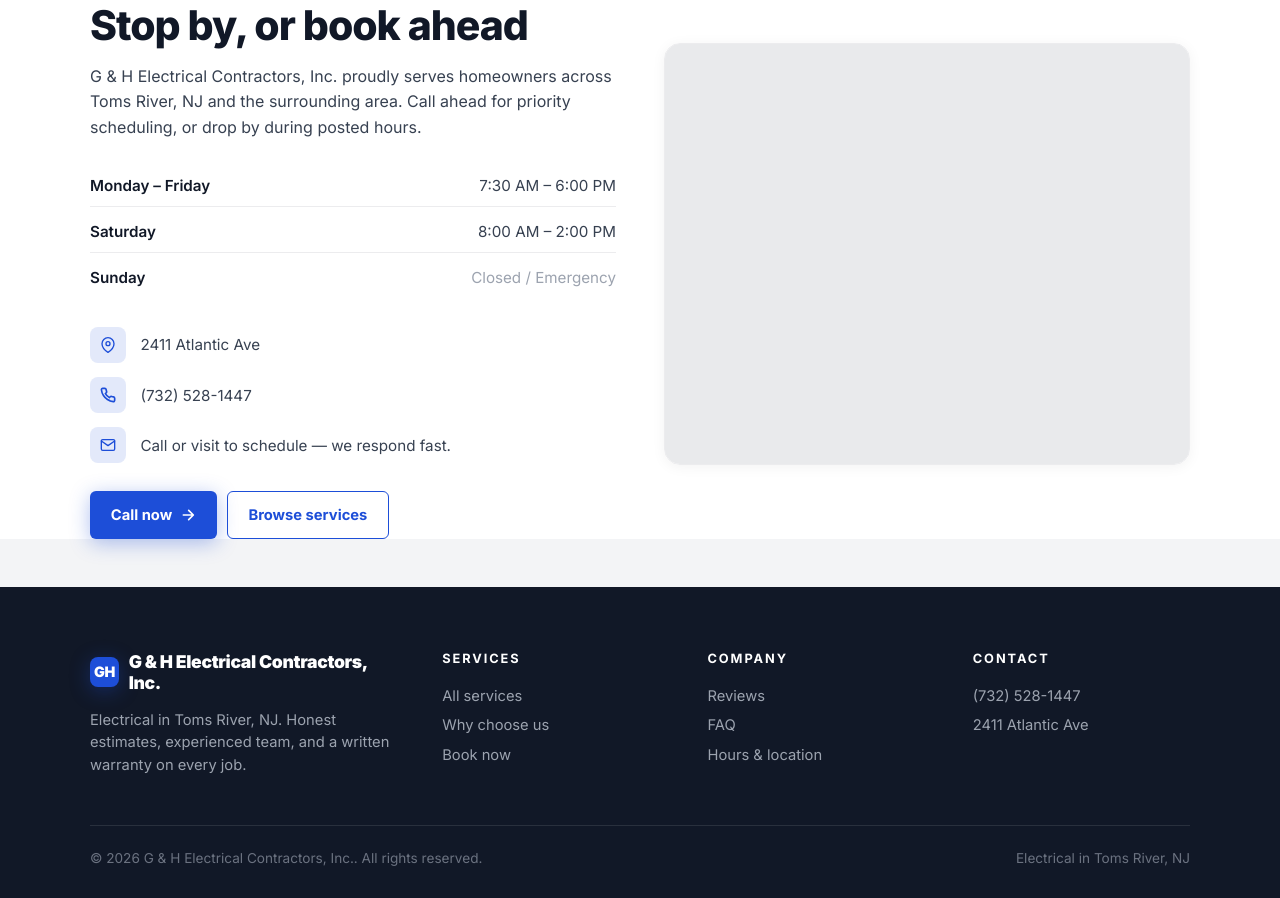
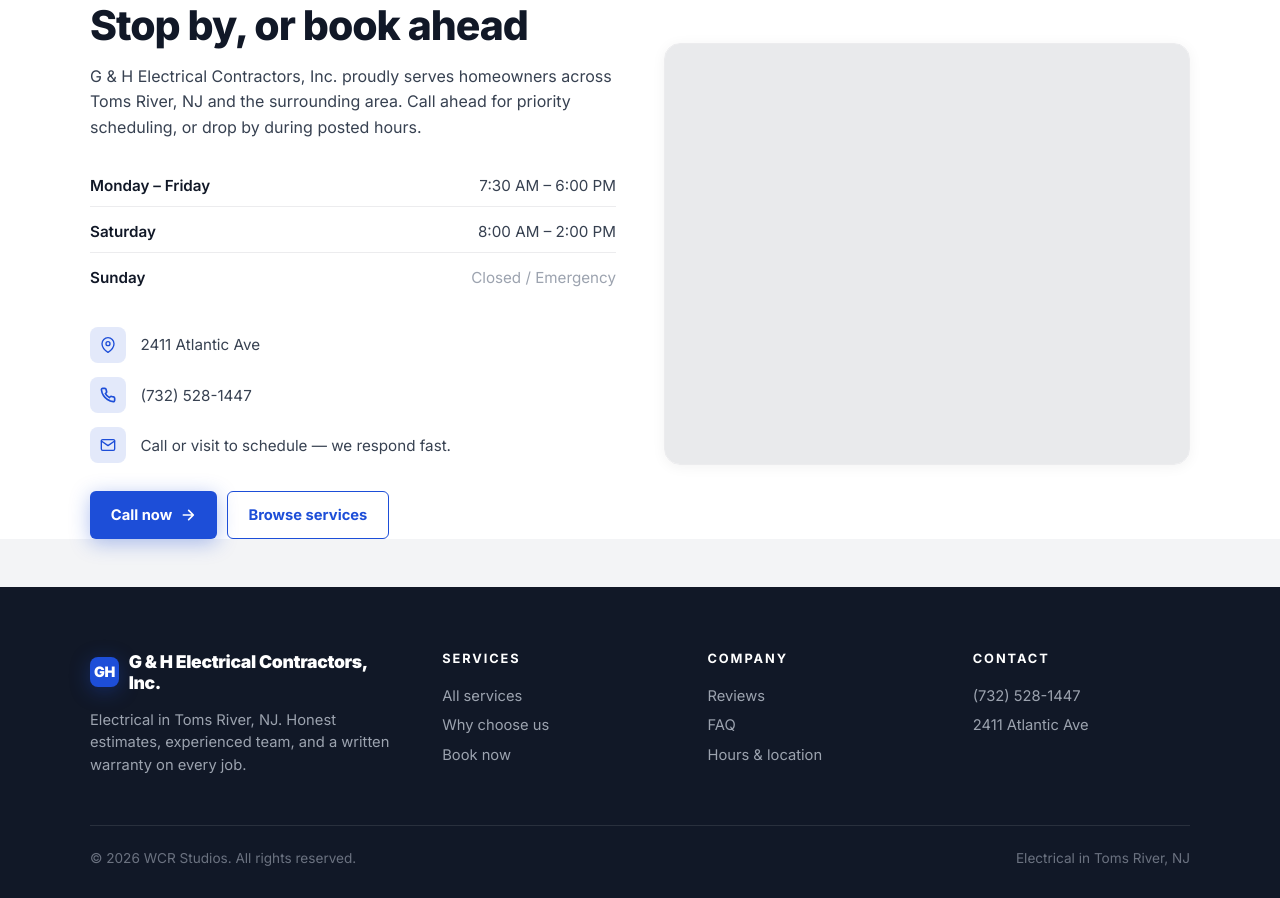
Before and after one commit to Wrenbjor/trades--g-and-h-electrical-contractors-inc, a plain HTML site: page index.html in a window 1280 px wide. Shown: the part 4935-5833 px from the top of the page. Drawn offline with nearby package versions, Linux system fonts and the light colour scheme; no server answers.

Commit message:
Update site

```diff
--- a/index.html
+++ b/index.html
@@ -589,7 +589,7 @@
     </div>
   </div>
   <div class="foot-bottom">
-    <div>&copy; 2026 G &amp; H Electrical Contractors, Inc.. All rights reserved.</div>
+    <div>&copy; 2026 WCR Studios. All rights reserved.</div>
     <div>Electrical in Toms River, NJ</div>
   </div>
 </footer>
```
